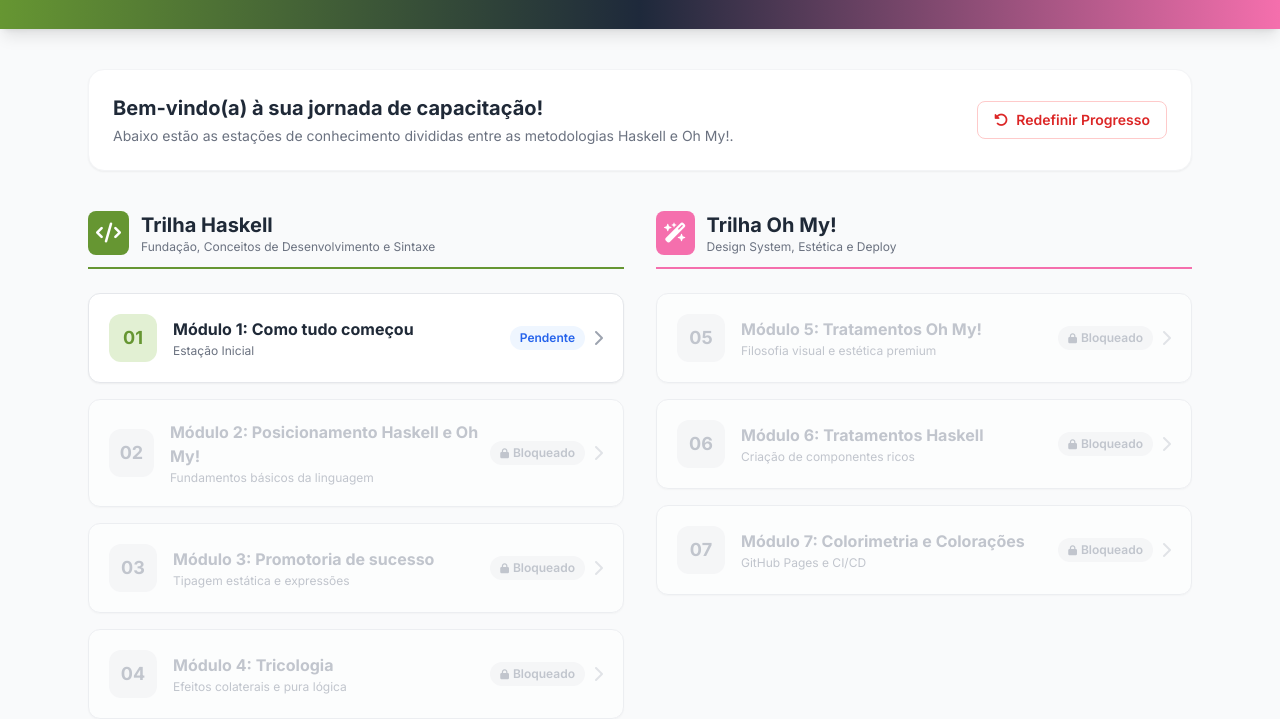
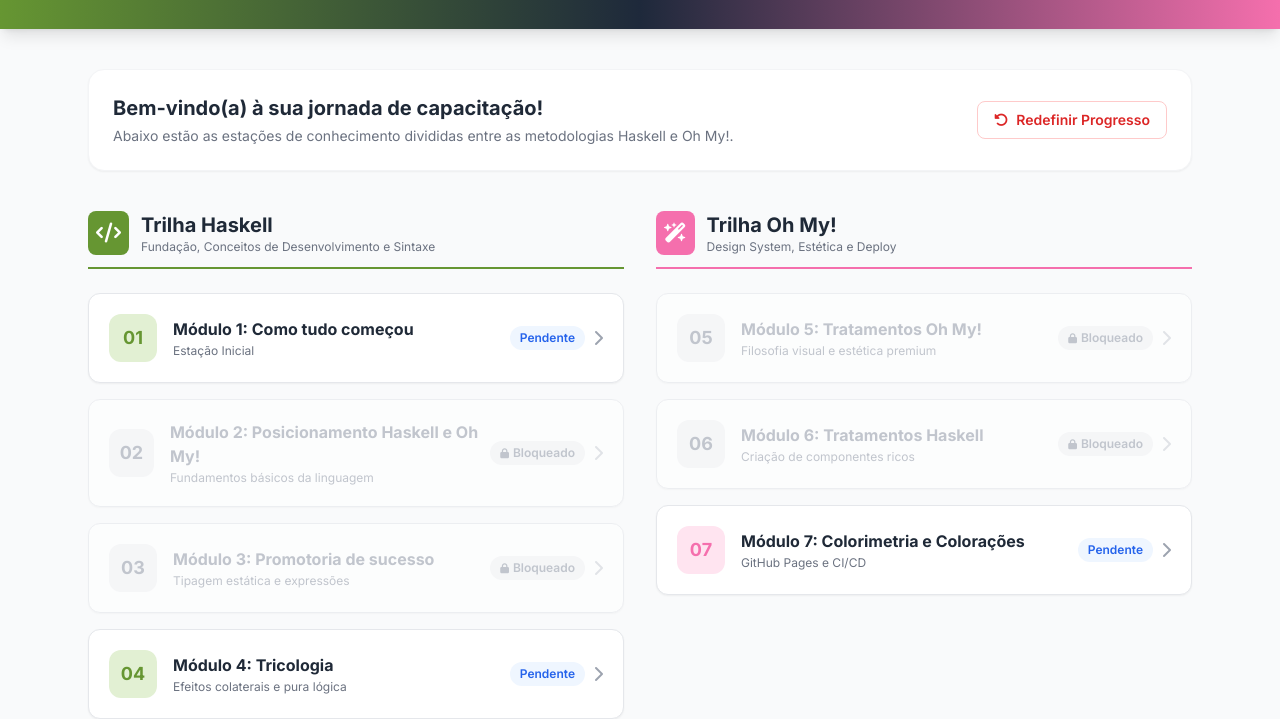
Before and after one commit to agracioso/haskell-ohmy, a website: page index.html in a window 1280 px wide. Shown: the part 107-826 px from the top of the page. Drawn offline with nearby package versions, Linux system fonts and the light colour scheme.

Commit message:
Atualizações de design e lógica solicitadas ao Antigravity

```diff
--- a/index.html
+++ b/index.html
@@ -285,8 +285,9 @@
 
         // Check if completed, unlocked, or locked
         const isCompleted = completed.includes(key);
-        // A module is unlocked if it's the first one OR if the previous module is completed
-        const isUnlocked = i === 1 || completed.includes('m' + (i - 1));
+        // A module is unlocked if it's M1, M4, M7 OR if the previous module is completed
+        const alwaysOpen = [1, 4, 7];
+        const isUnlocked = alwaysOpen.includes(i) || completed.includes('m' + (i - 1));
 
         // Get inner elements
         const numCircle = card.querySelector('div > div:first-child');
```
